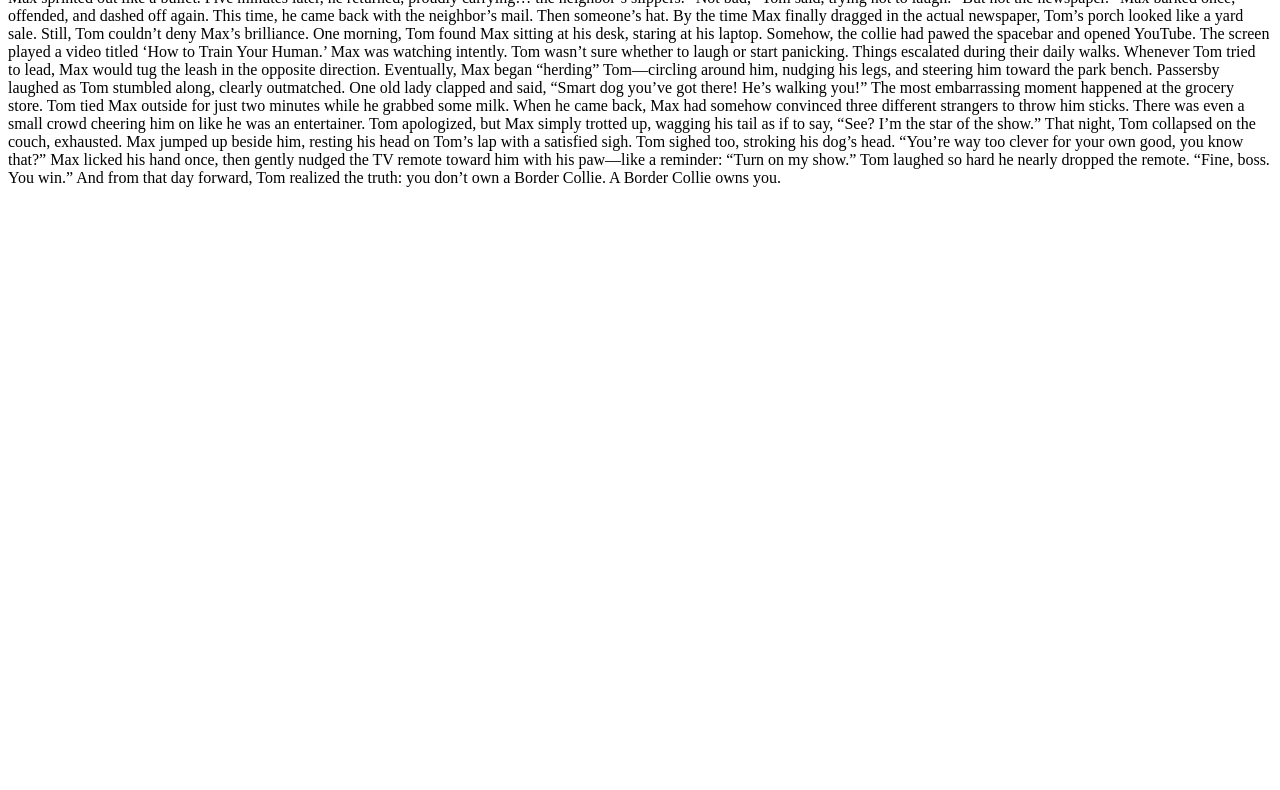
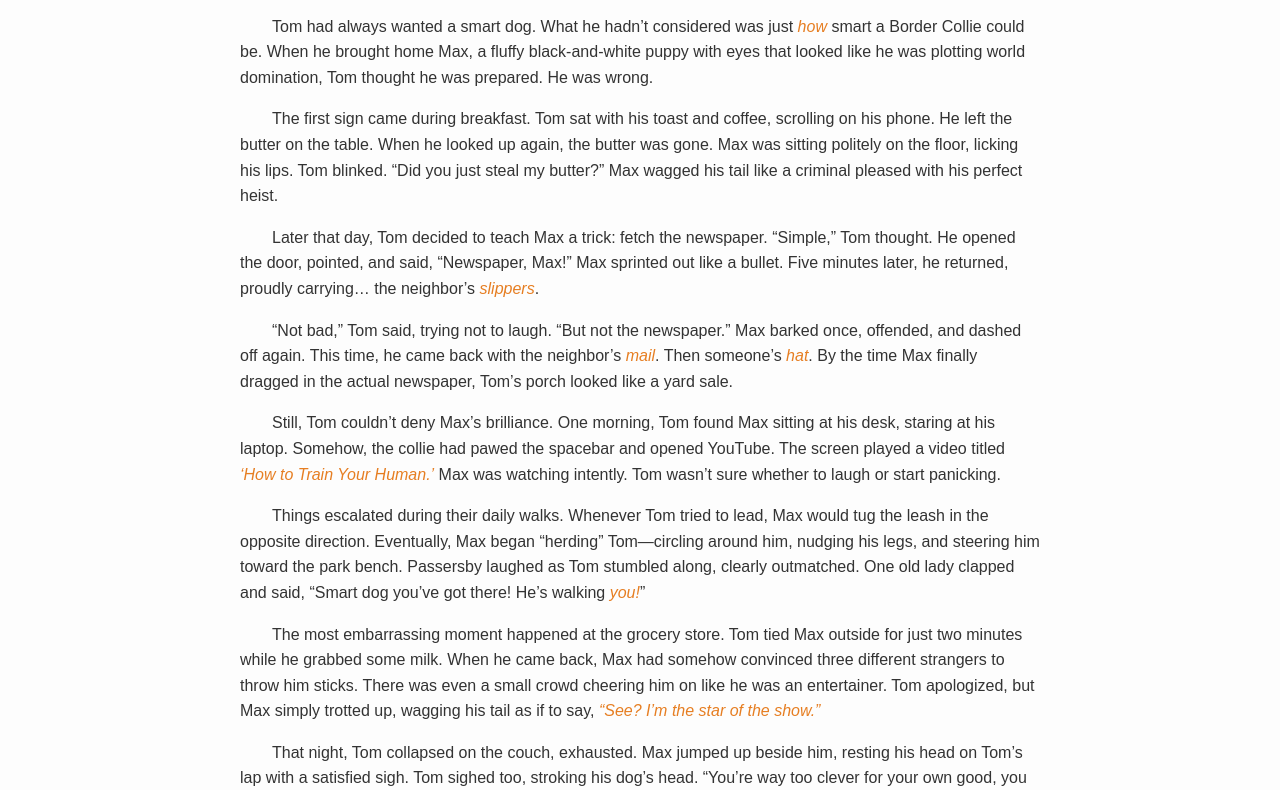
Before and after one commit to kennyxu78331288/kennyxu78331288.github.io, a plain HTML site: page index.html in a window 1280 px wide. Shown: the part 99-889 px from the top of the page. Before the commit the page ends 800 px from the top, so only its background shows below. Drawn offline with Linux system fonts and the light colour scheme.

Commit message:
Update index.html

```diff
--- a/index.html
+++ b/index.html
@@ -4,29 +4,58 @@
   <meta charset="UTF-8">
   <meta name="viewport" content="width=device-width, initial-scale=1.0">
   <meta name="ppck-ver" content="6a5ba499b1891901a4792f9044602532" />
-  <title>Collie Story</title>
+  <title>Tom and Max: A Funny Story</title>
+    <style>
+        body {
+            font-family: Arial, sans-serif;
+            line-height: 1.6;
+            max-width: 800px;
+            margin: 40px auto;
+            padding: 0 20px;
+            background-color: #fdfdfd;
+            color: #333;
+        }
+
+        h1 {
+            text-align: center;
+            color: #2c3e50;
+        }
+
+        p {
+            margin-bottom: 1em;
+            text-indent: 2em; /* 首行缩进 */
+        }
+
+        .highlight {
+            font-style: italic;
+            color: #e67e22;
+        }
+    </style>
 </head>
 <body>
-  <p>Tom had always wanted a smart dog. What he hadn’t considered was just how smart a Border Collie could be. When he brought home Max, a fluffy black-and-white puppy with eyes that looked like he was plotting world domination, Tom thought he was prepared. He was wrong.
+  <h1>Tom and Max: A Funny Story</h1>
 
-The first sign came during breakfast. Tom sat with his toast and coffee, scrolling on his phone. He left the butter on the table. When he looked up again, the butter was gone. Max was sitting politely on the floor, licking his lips. Tom blinked. “Did you just steal my butter?” Max wagged his tail like a criminal pleased with his perfect heist.
+    <p>Tom had always wanted a smart dog. What he hadn’t considered was just <span class="highlight">how</span> smart a Border Collie could be. When he brought home Max, a fluffy black-and-white puppy with eyes that looked like he was plotting world domination, Tom thought he was prepared. He was wrong.</p>
 
-Later that day, Tom decided to teach Max a trick: fetch the newspaper. “Simple,” Tom thought. He opened the door, pointed, and said, “Newspaper, Max!” Max sprinted out like a bullet. Five minutes later, he returned, proudly carrying… the neighbor’s slippers.
+    <p>The first sign came during breakfast. Tom sat with his toast and coffee, scrolling on his phone. He left the butter on the table. When he looked up again, the butter was gone. Max was sitting politely on the floor, licking his lips. Tom blinked. “Did you just steal my butter?” Max wagged his tail like a criminal pleased with his perfect heist.</p>
 
-“Not bad,” Tom said, trying not to laugh. “But not the newspaper.” Max barked once, offended, and dashed off again. This time, he came back with the neighbor’s mail. Then someone’s hat. By the time Max finally dragged in the actual newspaper, Tom’s porch looked like a yard sale.
+    <p>Later that day, Tom decided to teach Max a trick: fetch the newspaper. “Simple,” Tom thought. He opened the door, pointed, and said, “Newspaper, Max!” Max sprinted out like a bullet. Five minutes later, he returned, proudly carrying… the neighbor’s <span class="highlight">slippers</span>.</p>
 
-Still, Tom couldn’t deny Max’s brilliance. One morning, Tom found Max sitting at his desk, staring at his laptop. Somehow, the collie had pawed the spacebar and opened YouTube. The screen played a video titled ‘How to Train Your Human.’ Max was watching intently. Tom wasn’t sure whether to laugh or start panicking.
+    <p>“Not bad,” Tom said, trying not to laugh. “But not the newspaper.” Max barked once, offended, and dashed off again. This time, he came back with the neighbor’s <span class="highlight">mail</span>. Then someone’s <span class="highlight">hat</span>. By the time Max finally dragged in the actual newspaper, Tom’s porch looked like a yard sale.</p>
 
-Things escalated during their daily walks. Whenever Tom tried to lead, Max would tug the leash in the opposite direction. Eventually, Max began “herding” Tom—circling around him, nudging his legs, and steering him toward the park bench. Passersby laughed as Tom stumbled along, clearly outmatched. One old lady clapped and said, “Smart dog you’ve got there! He’s walking you!”
+    <p>Still, Tom couldn’t deny Max’s brilliance. One morning, Tom found Max sitting at his desk, staring at his laptop. Somehow, the collie had pawed the spacebar and opened YouTube. The screen played a video titled <span class="highlight">‘How to Train Your Human.’</span> Max was watching intently. Tom wasn’t sure whether to laugh or start panicking.</p>
 
-The most embarrassing moment happened at the grocery store. Tom tied Max outside for just two minutes while he grabbed some milk. When he came back, Max had somehow convinced three different strangers to throw him sticks. There was even a small crowd cheering him on like he was an entertainer. Tom apologized, but Max simply trotted up, wagging his tail as if to say, “See? I’m the star of the show.”
+    <p>Things escalated during their daily walks. Whenever Tom tried to lead, Max would tug the leash in the opposite direction. Eventually, Max began “herding” Tom—circling around him, nudging his legs, and steering him toward the park bench. Passersby laughed as Tom stumbled along, clearly outmatched. One old lady clapped and said, “Smart dog you’ve got there! He’s walking <span class="highlight">you!</span>”</p>
 
-That night, Tom collapsed on the couch, exhausted. Max jumped up beside him, resting his head on Tom’s lap with a satisfied sigh. Tom sighed too, stroking his dog’s head. “You’re way too clever for your own good, you know that?”
+    <p>The most embarrassing moment happened at the grocery store. Tom tied Max outside for just two minutes while he grabbed some milk. When he came back, Max had somehow convinced three different strangers to throw him sticks. There was even a small crowd cheering him on like he was an entertainer. Tom apologized, but Max simply trotted up, wagging his tail as if to say, <span class="highlight">“See? I’m the star of the show.”</span></p>
 
-Max licked his hand once, then gently nudged the TV remote toward him with his paw—like a reminder: “Turn on my show.”
+    <p>That night, Tom collapsed on the couch, exhausted. Max jumped up beside him, resting his head on Tom’s lap with a satisfied sigh. Tom sighed too, stroking his dog’s head. “You’re way too clever for your own good, you know that?”</p>
 
-Tom laughed so hard he nearly dropped the remote. “Fine, boss. You win.”
+    <p>Max licked his hand once, then gently nudged the TV remote toward him with his paw—like a reminder: <span class="highlight">“Turn on my show.”</span></p>
 
-And from that day forward, Tom realized the truth: you don’t own a Border Collie. A Border Collie owns you.</p>
+    <p>Tom laughed so hard he nearly dropped the remote. “Fine, boss. You win.”</p>
+
+    <p>And from that day forward, Tom realized the truth: you don’t <span class="highlight">own</span> a Border Collie. A Border Collie owns <span class="highlight">you.</span></p>
+
 </body>
 </html>
```
